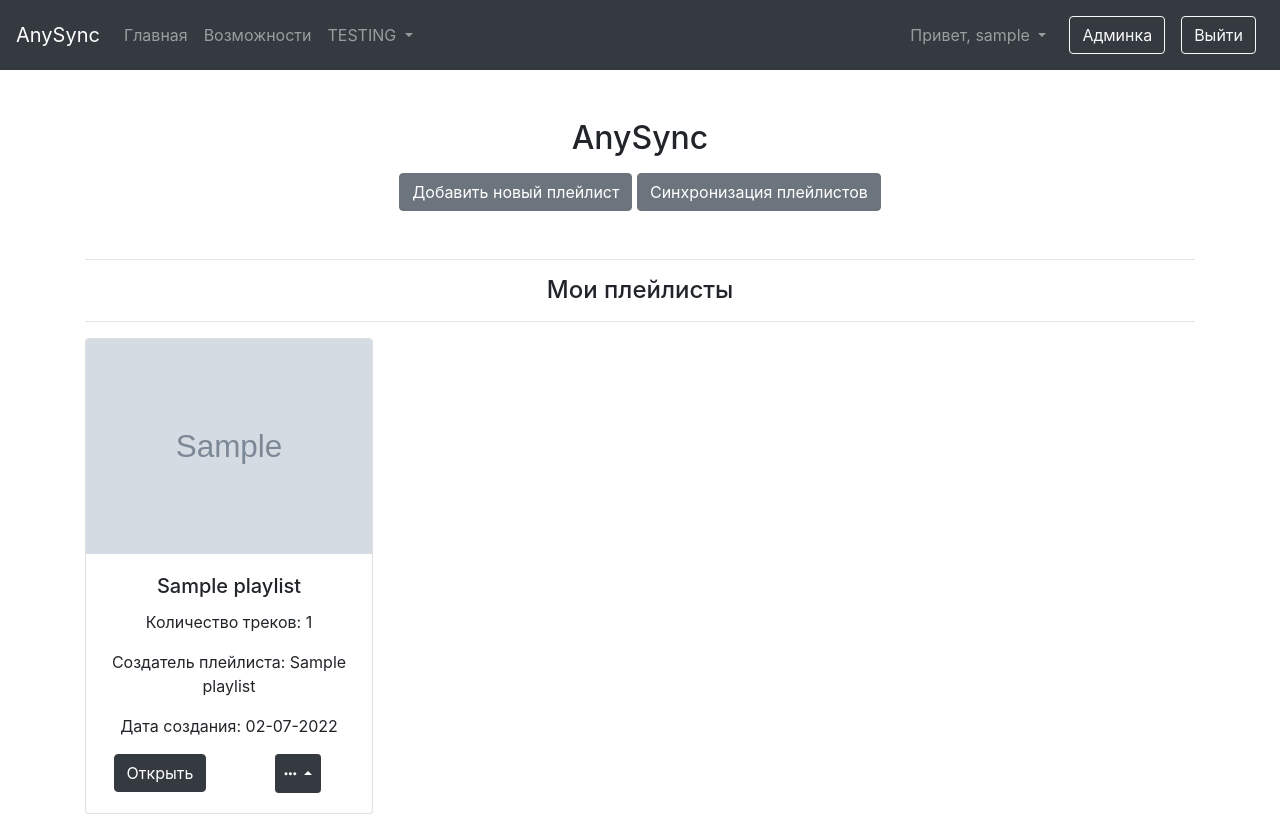
After one commit to brintadis/any-sync, a Flask app: page /users/profile in a window 1280 px wide. The commit adds this page. Run offline with Flask 2, Linux system fonts and the light colour scheme; a user stored in the database is signed in; tables that the repository leaves empty hold one stand-in row (values such as "Sample post"); grey boxes marked "Sample" are stand-in pictures; some libraries are stand-ins or nearby versions.

Commit message:
user profile page added

```diff
--- a/webapp/playlist/views.py
+++ b/webapp/playlist/views.py
@@ -68,5 +68,6 @@ def playlist_user(user_id):
     return render_template(
         'playlist/playlist_user.html',
         page_title=title,
-        playlists=playlists
+        playlists=playlists,
+        user_id=user_id
     )
--- a/webapp/templates/admin/index.html
+++ b/webapp/templates/admin/index.html
@@ -1,12 +1,13 @@
 {% extends 'base.html' %}
 
 {% block content %}
-<div class="row mt-5 mb-5 text-center">
+<div class="row mt-5 mb-3 text-center">
     <div class="col">
         <h4>Общая информация</h4>
     </div>
     {% include 'admin/summary_info.html' %}
 </div>
+<hr>
 <h4 class="text-center mb-3">Информация о пользователях</h2>
 <div class="row">
     {% include 'admin/users_info.html' %}
--- a/webapp/templates/menu.html
+++ b/webapp/templates/menu.html
@@ -6,7 +6,7 @@
 
 	<div class="collapse navbar-collapse" id="navbarSupportedContent">
 		<ul class="navbar-nav mr-auto">
-			<li class="nav-item active">
+			<li class="nav-item">
 				<a class="nav-link" href="/">Главная</a>
 			</li>
 			<li class="nav-item">
@@ -19,18 +19,23 @@
 				<div class="dropdown-menu" aria-labelledby="navbarDropdown">
 					<a class="dropdown-item" href="/playlist">Cтраница с формой</a>
 					<div class="dropdown-divider"></div>
+					<a class="dropdown-item" href="{{ url_for('playlist.playlist_user', user_id=current_user.id) }}">Мои плейлисты</a>
+					<div class="dropdown-divider"></div>
 					<a class="dropdown-item" href="{{ url_for('playlist.all_playlists') }}">Все плейлисты</a>
-					<div class="dropdown-divider"></div>
-					<a class="dropdown-item" href="{{ url_for('playlist.playlist_user', user_id=current_user.id) }}">Мои плейлисты</a>
 				</div>
 			</li>
 		</ul>
 		<ul class="navbar-nav mr-right">
 			{% if current_user.is_authenticated %}
-				<li class="nav-item">
-					<a class="nav-link" style="margin: 7px;">
+				<li class="nav-item dropdown">
+					<a class="nav-link dropdown-toggle" href="#" id="navbarDropdown" role="button" data-toggle="dropdown" aria-haspopup="true" aria-expanded="false" style="margin: 7px;">
 					Привет, {{ current_user.username }}
 					</a>
+					<div class="dropdown-menu" aria-labelledby="navbarDropdown">
+						<a class="dropdown-item" href="{{ url_for('user.profile') }}">Мой AnySync</a>
+						<div class="dropdown-divider"></div>
+						<a class="dropdown-item" href="#">Настройки</a>
+					</div>
 				</li>
 				{% if current_user.is_admin %}
 					<li class="nav-item">
--- /dev/null
+++ b/webapp/templates/user/my_anysync.html
@@ -0,0 +1,46 @@
+{% extends 'base.html' %}
+
+{% block content %}
+<div class="row mt-5 mb-5 text-center">
+    <div class="col">
+        <h2 class="mb-3">AnySync</h2>
+        <a href="{{ url_for('playlist.test') }}" type="button" class="btn btn-secondary">Добавить новый плейлист</a>
+        <a href="#" type="button" class="btn btn-secondary">Синхронизация плейлистов</a>
+    </div>
+</div>
+<hr>
+<h4 class="text-center">Мои плейлисты</h4>
+<hr>
+<div class="row mt-3">
+    {% for playlist in playlists %}
+        <div class="col mb-3" style="align-items: center;">
+            <div class="card text-center" style="width: 18rem;">
+                <img class="card-img-top" src="{{ playlist.img_cover }}" alt="Card image cap">
+                <div class="card-body">
+                    <h5 class="card-title">{{ playlist.playlist_name }}</h5>
+                    <p class="card-text">Количество треков: {{ playlist.count_tracks() }}</p>
+                    <p class="card-text">Создатель плейлиста: {{ playlist.owner_name }}</p>
+                    <p class="card-text">Дата создания: 02-07-2022</p>
+                    <div class="row">
+                        <div class="col">
+                            <a href="/playlist/playlist/{{ playlist.id }}" class="btn btn-dark">Открыть</a>
+                        </div>
+                        <div class="col">
+                            <div class="btn-group dropup">
+                                <button type="button" class="p-2 btn btn-dark btn-sm dropdown-toggle" data-toggle="dropdown" aria-haspopup="true" aria-expanded="false">
+                                    <i class="fa-solid fa-ellipsis"></i>
+                                </button>
+                                <div class="dropdown-menu">
+                                    <!-- Dropdown menu links -->
+                                    <a class="dropdown-item" href="#">Редактировать</a>
+                                    <a class="dropdown-item" href="#">Удалить</a>
+                                </div>
+                            </div>
+                        </div>
+                    </div>
+                </div>
+            </div>
+        </div>
+    {% endfor %}
+</div>
+{% endblock %}
--- a/webapp/user/views.py
+++ b/webapp/user/views.py
@@ -4,10 +4,24 @@ from flask import Blueprint, flash, redirect, render_template, url_for
 from flask_login import login_user, logout_user, current_user
 
 from webapp.db import db
+
 from webapp.user.forms import LoginForm, RegistrationForm
 from webapp.user.models import User
+from webapp.playlist.models import Playlist
 
 blueprint = Blueprint('user', __name__, url_prefix='/users')
+
+
+@blueprint.route("/profile")
+def profile():
+    title = 'Мой AnySync'
+    playlists = Playlist.query.filter(Playlist.user == current_user.id)
+
+    return render_template(
+        'user/my_anysync.html',
+        title=title,
+        playlists=playlists
+    )
 
 
 @blueprint.route("/login")
```
Also changed, not shown: webapp/templates/playlist/test.html (+5 -3 lines), webapp/templates/user/synchronization.html (added, +10 -0 lines).
